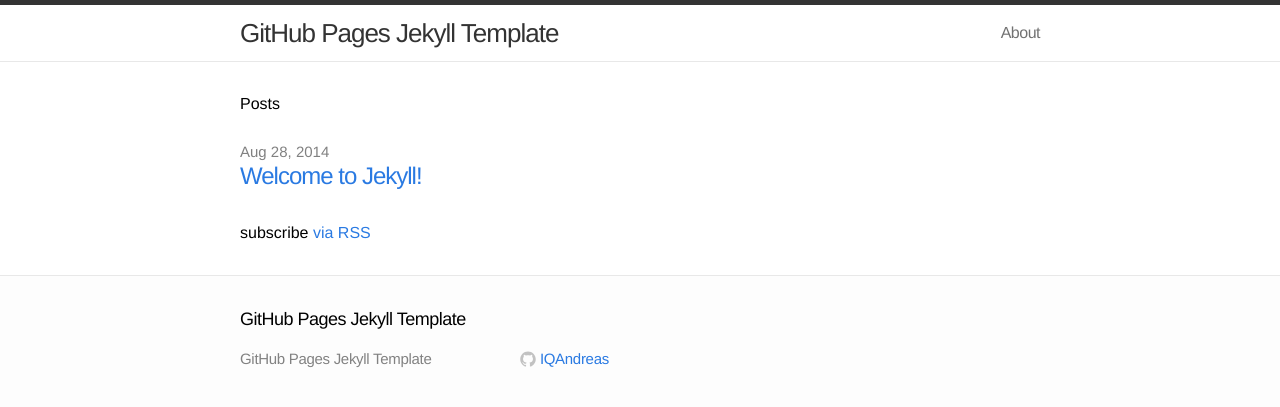
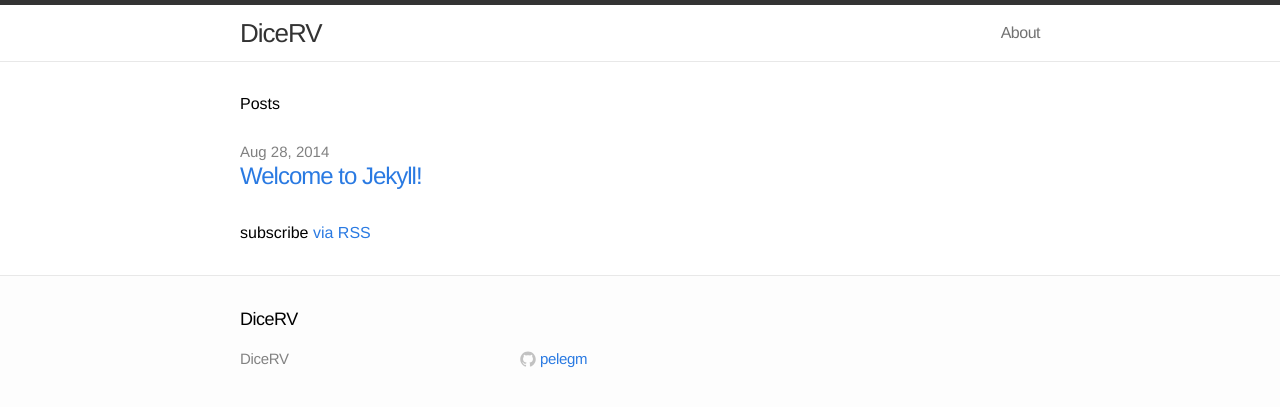
Before and after one commit to pelegm/drv, a Jekyll site: the page built from index.html, in a window 1280 px wide. Shown: the top 407 px of the page. Built offline with Jekyll 4.4.1, drawn with Linux system fonts in a browser that asks for light colours; Markdown is read by kramdown in place of the engine named in the settings.

Commit message:
Configuring.

```diff
--- a/_config.yml
+++ b/_config.yml
@@ -2,17 +2,17 @@
 #     Site Variables      #
 # ----------------------- #
 
-name: Andreas Renberg (IQAndreas)
-author: Andreas Renberg (IQAndreas)
-url: 'http://static.iqandreas.com'
+name: DiceRV
+author: Peleg M
+url: 'http://peleg.github.io/dicerv'
 
-title: "GitHub Pages Jekyll Template"
-subtitle: "Avoiding repeated code across all my GitHub Pages"
+title: "DiceRV"
+subtitle: "Dice Random Variables Made Easy"
 
-github_url: https://github.com/IQAndreas/gh-pages-template
-github_username: IQAndreas
+github_url: https://github.com/pelegm/dicerv
+github_username: pelegm
 
-#copyright_message: &copy;&nbsp;2014 by Andreas&nbsp;Renberg
+## TODO
 github_license: The MIT License
 github_license_url: https://github.com/IQAndreas/markdown-licenses/blob/master/mit.md
 
@@ -28,20 +28,20 @@ images:      /assets/images
 fonts:       /assets/fonts
 
 # GLOBAL
-global_stylesheets: http://static.iqandreas.com/assets/stylesheets
-global_javascripts: http://static.iqandreas.com/assets/javascripts
-global_images:      http://static.iqandreas.com/assets/images
-global_fonts:       http://static.iqandreas.com/assets/fonts
+global_stylesheets: http://pelegm.github.io/dicerv/assets/stylesheets
+global_javascripts: http://pelegm.github.io/dicerv/assets/javascripts
+global_images:      http://pelegm.github.io/dicerv/assets/images
+global_fonts:       http://pelegm.github.io/dicerv/assets/fonts
 
 # ----------------------- #
 #     Plugin Configs      #
 # ----------------------- #
 
-google_analytics_id:   UA-44446017-1
-google_analytics_name: iqandreas.com
+# google_analytics_id:   UA-44446017-1
+# google_analytics_name: iqandreas.com
 
-source_title_prefix: "GitHub: IQAndreas/gh-pages-template"
-source_url: 'https://github.com/IQAndreas/gh-pages-template/tree/gh-pages'
+# source_title_prefix: "GitHub: IQAndreas/gh-pages-template"
+# source_url: 'https://github.com/IQAndreas/gh-pages-template/tree/gh-pages'
 
 # ----------------------- #
 #     Jekyll Configs      #
```
